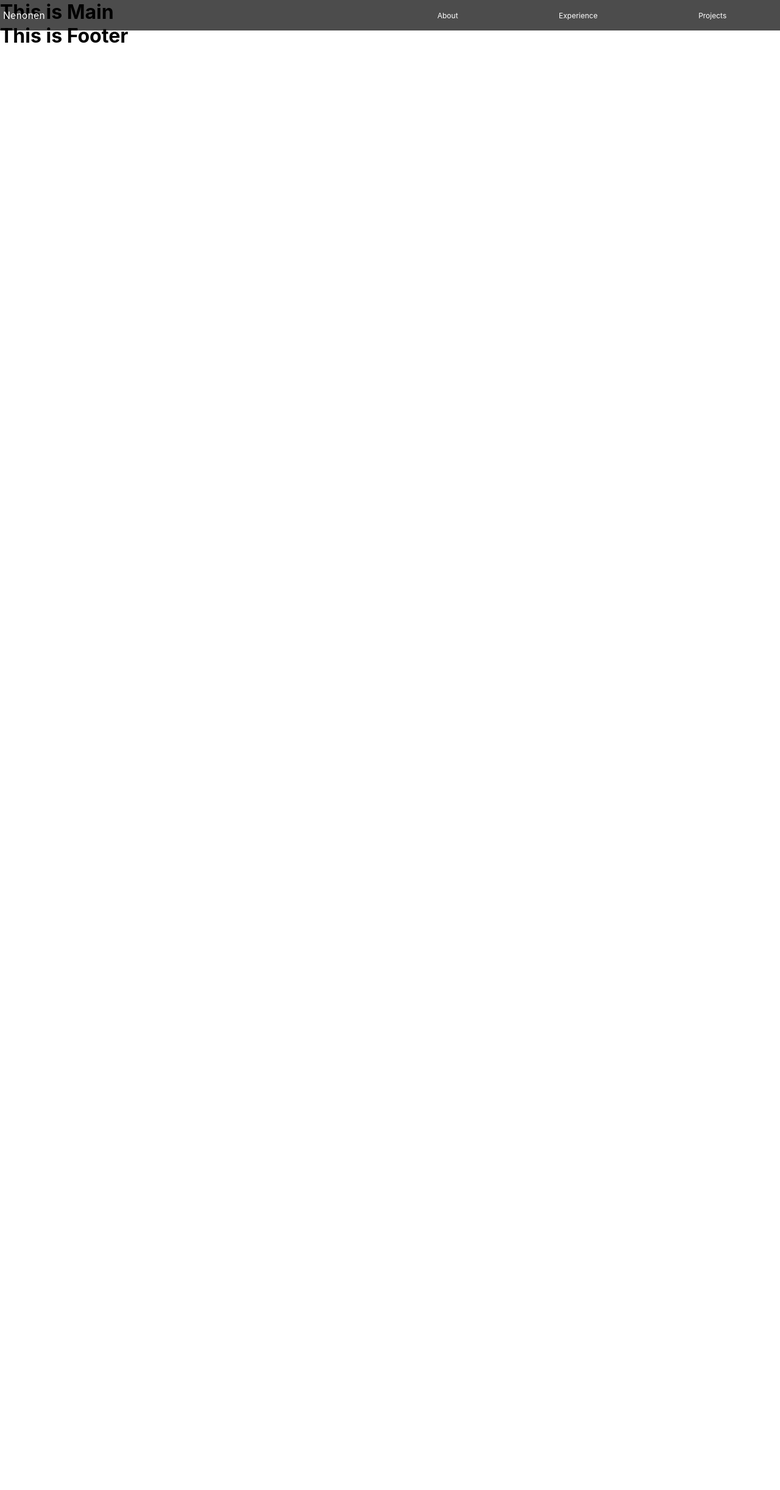
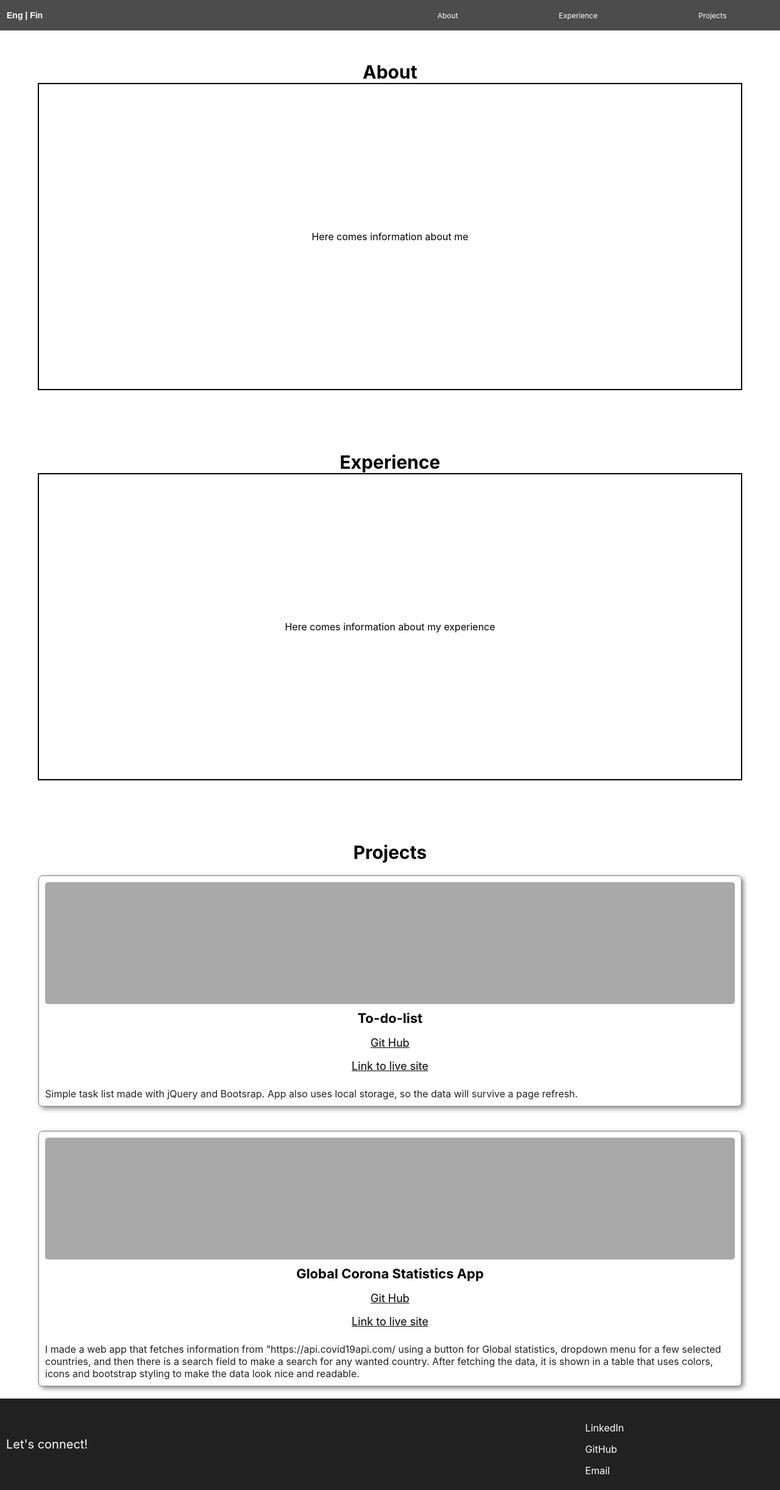
Before and after one commit to Konstanenonen/personal-website, a React (Create React App) app: page / in a window 1280 px wide. Shown: the whole page at 61% size. Before the commit the page ends 800 px from the top, so only its background shows below. Built offline with nearby package versions, Linux system fonts and the light colour scheme.

Commit message:
Made a new component for my projects, improved the styling a lot

```diff
--- a/src/App.jsx
+++ b/src/App.jsx
@@ -1,10 +1,32 @@
-// import logo from './logo.svg';
-// import './App.css';
 import React from 'react';
 import Navbar from './components/Navbar';
 import Main from './components/Main';
 import Footer from './components/Footer';
+import Languages from './languages';
 
+function App() {
+  const languages = Languages;
+  const [siteLanguage, setSiteLanguage] = React.useState(languages.english);
+
+  function toggleLanguage() {
+    setSiteLanguage((prevLanguage) => (
+      prevLanguage.name === 'english' ? languages.finnsih : languages.english
+    ));
+  }
+
+  return (
+    <>
+      <Navbar language={siteLanguage.navItems} handleClick={() => toggleLanguage()} />
+      <Main languageProjects={siteLanguage.projects} language={siteLanguage.mainItems} />
+      <Footer language={siteLanguage.footerItems} />
+    </>
+  );
+}
+
+export default App;
+
+// import logo from './logo.svg';
+// import './App.css';
 // function App() {
 //   return (
 //     < className="App">
@@ -25,15 +47,3 @@ import Footer from './components/Footer';
 //     <<>
 //   );
 // }
-
-function App() {
-  return (
-    <>
-      <Navbar />
-      <Main />
-      <Footer />
-    </>
-  );
-}
-
-export default App;
--- a/src/components/Footer.jsx
+++ b/src/components/Footer.jsx
@@ -1,10 +1,17 @@
+/* eslint-disable react/prop-types */
+/* eslint-disable react/destructuring-assignment */
 import React from 'react';
 
-function Footer() {
+function Footer(props) {
   return (
-    <div>
-      <h1>This is Footer</h1>
-    </div>
+    <footer className="footer--container">
+      <p>{props.language[0]}</p>
+      <ul>
+        <li><a href="https://fi.linkedin.com/in/konsta-nenonen-596767203">LinkedIn</a></li>
+        <li><a href="https://github.com/Konstanenonen">GitHub</a></li>
+        <li><a href="mailto:konstanenonen@protonmail.com">Email</a></li>
+      </ul>
+    </footer>
   );
 }
 
--- a/src/components/Main.jsx
+++ b/src/components/Main.jsx
@@ -1,8 +1,29 @@
+/* eslint-disable react/destructuring-assignment */
+/* eslint-disable react/prop-types */
 import React from 'react';
+import Project from './Project';
 
-function Main() {
+function Main(props) {
+  const projects = props.languageProjects.map((project) => (
+    <Project
+      key={project.name}
+      name={project.name}
+      gitHub={project.gitHub}
+      linkName={project.linkName}
+      linkki={project.link}
+      about={project.about}
+    />
+  ));
+
   return (
-    <h1>This is Main</h1>
+    <main className="main--container">
+      <h2>{props.language[0]}</h2>
+      <div className="placeHolderArea">{props.language[3]}</div>
+      <h2>{props.language[1]}</h2>
+      <div className="placeHolderArea">{props.language[4]}</div>
+      <h2>{props.language[2]}</h2>
+      {projects}
+    </main>
   );
 }
 
--- a/src/components/Navbar.jsx
+++ b/src/components/Navbar.jsx
@@ -1,13 +1,15 @@
+/* eslint-disable react/prop-types */
+/* eslint-disable react/destructuring-assignment */
 import React from 'react';
 
-function Navbar() {
+function Navbar(props) {
   return (
     <nav className="nav--container">
-      <p>Nenonen</p>
+      <button type="button" onClick={props.handleClick}>Eng | Fin</button>
       <ul>
-        <li>About</li>
-        <li>Experience</li>
-        <li>Projects</li>
+        <li>{props.language[0]}</li>
+        <li>{props.language[1]}</li>
+        <li>{props.language[2]}</li>
       </ul>
     </nav>
   );
--- /dev/null
+++ b/src/components/Project.jsx
@@ -0,0 +1,17 @@
+/* eslint-disable react/prop-types */
+/* eslint-disable react/destructuring-assignment */
+import React from 'react';
+
+function Project(props) {
+  return (
+    <div className="project--container">
+      <div className="placeHolderBox" />
+      <h3>{props.name}</h3>
+      <a href={props.gitHub}>Git Hub</a>
+      <a href={props.linkki}>{props.linkName}</a>
+      <p>{props.about}</p>
+    </div>
+  );
+}
+
+export default Project;
--- a/src/index.scss
+++ b/src/index.scss
@@ -16,14 +16,13 @@ body {
     monospace;
 } */
 
-
 .nav--container {
+  color: white;
+  background-color: rgba(0, 0, 0, 0.7);
   position: fixed;
   width: 100%;
   top: 0;
   left: 0;
-  color: white;
-  background-color: rgba(0, 0, 0, 0.7);
   display: flex;
   align-items: center;
   justify-content: space-between;
@@ -39,7 +38,117 @@ body {
     margin-right: 5px;
   }
 
-  p {
+  button {
+    font-size: 14px;
+    font-weight: bold;
+    color: white;
     margin-left: 5px;
+    background-color: rgba(0, 0, 0, 0);
+    border-style: none;
+  }
+
+  button:hover {
+    cursor: pointer;
+    color: yellow;
+  }
+  button:focus {
+    color:white;
   }
 }
+
+.main--container {
+  margin-top: 100px;
+  display: flex;
+  flex-direction: column;
+  align-items: center;
+  justify-content: center;
+
+  h2 {
+    font-size: 30px;
+  }
+
+  .placeHolderArea {
+    display: flex;
+    align-items: center;
+    justify-content: center;
+    height: 500px;
+    width: 90%;
+    border-style: solid;
+    border-width: 2px;
+    margin-bottom: 100px;
+  }
+}
+
+.project--container {
+  margin: 20px 0 20px 0;
+  display: flex;
+  flex-direction: column;
+  justify-content: end;
+  width: 90%;
+  border-color: grey;
+  border-style: solid;
+  border-width: 1px;
+  border-radius: 7px;
+  box-shadow: 3px 3px 8px grey;
+
+  h3 {
+    font-size: 22px;
+    text-align: center;
+    margin-bottom: 10px;
+  }
+
+  p {
+    color: black;
+    padding: 5px 5px 10px 10px;
+    color: rgb(34, 33, 33);
+    margin-top: 10px;
+  }
+
+  a {
+    font-size: 18px;
+    text-align: center;
+    color: black;
+    margin: 7px 0 10px 0;
+  }
+
+  .placeHolderBox {
+    border-radius: 5px;
+    margin: 10px 10px 10px 10px;
+    height: 200px;
+    background-color: darkgrey;
+  }
+}
+
+.footer--container {
+  width: 100%;
+  position: relative;
+  bottom: 0;
+  color: white;
+  background-color: rgb(34, 33, 33);
+  height: 150px;
+  display: flex;
+  align-items: center;
+  justify-content: space-between;
+
+  p {
+    margin-left: 10px;
+    font-size: 20px;
+  }
+
+  ul {
+    margin-right: 20%;
+    list-style-type: none;
+  }
+
+  li {
+    margin-top: 15px;
+  }
+
+  a {
+    color: white;
+    text-decoration: none;
+  }
+  a:hover {
+    color:yellow;
+  }
+}
--- /dev/null
+++ b/src/languages.js
@@ -0,0 +1,72 @@
+const languages = {
+  english: {
+    name: 'english',
+    navItems: [
+      'About',
+      'Experience',
+      'Projects',
+    ],
+    mainItems: [
+      'About',
+      'Experience',
+      'Projects',
+      'Here comes information about me',
+      'Here comes information about my experience',
+    ],
+    projects: [
+      {
+        name: 'To-do-list',
+        gitHub: 'https://github.com/Konstanenonen/To-Do-List-jQuery',
+        link: 'https://objective-bhabha-b57a39.netlify.app/',
+        linkName: 'Link to live site',
+        about: 'Simple task list made with jQuery and Bootsrap. App also uses local storage, so the data will survive a page refresh.',
+      },
+      {
+        name: 'Global Corona Statistics App',
+        gitHub: 'https://github.com/Konstanenonen/Global-Corona-Statistics-App',
+        linkName: 'Link to live site',
+        link: 'https://gallant-wescoff-74ee5c.netlify.app/',
+        about: 'I made a web app that fetches information from "https://api.covid19api.com/ using a button for Global statistics, dropdown menu for a few selected countries, and then there is a search field to make a search for any wanted country. After fetching the data, it is shown in a table that uses colors, icons and bootstrap styling to make the data look nice and readable.',
+      },
+    ],
+    footerItems: [
+      'Let\'s connect!',
+    ],
+  },
+  finnsih: {
+    name: 'finnish',
+    navItems: [
+      'Minä',
+      'Kokemus',
+      'Projektit',
+    ],
+    mainItems: [
+      'Minä',
+      'Kokemus',
+      'Projektit',
+      'Tänne tulee tietoa minusta',
+      'Tänne tulee tietoa kokemuksestani',
+    ],
+    projects: [
+      {
+        name: 'Tehtävälista',
+        gitHub: 'https://github.com/Konstanenonen/To-Do-List-jQuery',
+        link: 'https://objective-bhabha-b57a39.netlify.app/',
+        linkName: 'Linkki toimivalle sivulle',
+        about: 'Yksinkertainen tehtävälista tehty jQuerya ja bootsrappia hyödyntäen. Toteutuksessa on myös käytetty local storage, joten sovellus on sivun päivittämisen kestävä',
+      },
+      {
+        name: 'Koronatilanne sovellus',
+        gitHub: 'https://github.com/Konstanenonen/Global-Corona-Statistics-App',
+        link: 'https://gallant-wescoff-74ee5c.netlify.app/',
+        linkName: 'Linkki toimivalle sivulle',
+        about: 'Sovellus, jolla voi hakea tietoa eri maiden pandemiatilanteen tuoreimmista luvuista.',
+      },
+    ],
+    footerItems: [
+      'Ota yhteyttä!',
+    ],
+  },
+};
+
+export default languages;
```
